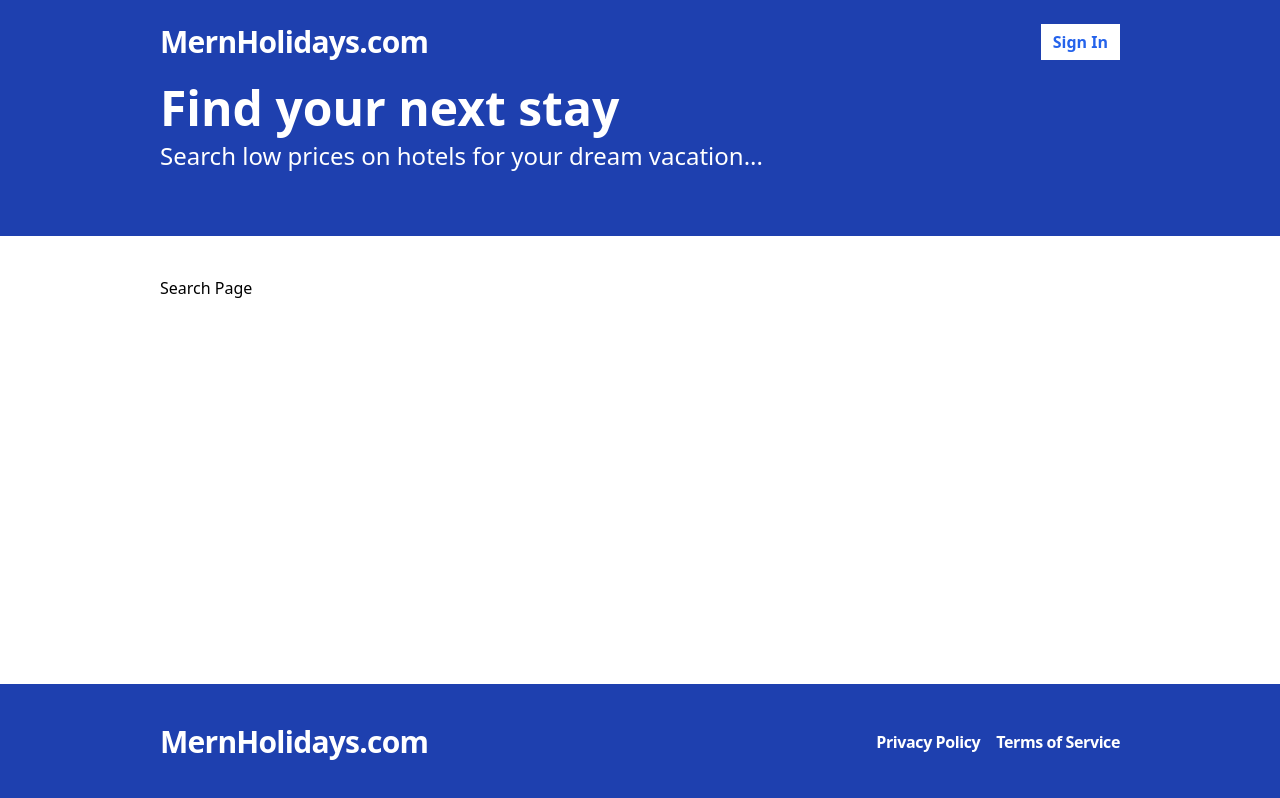
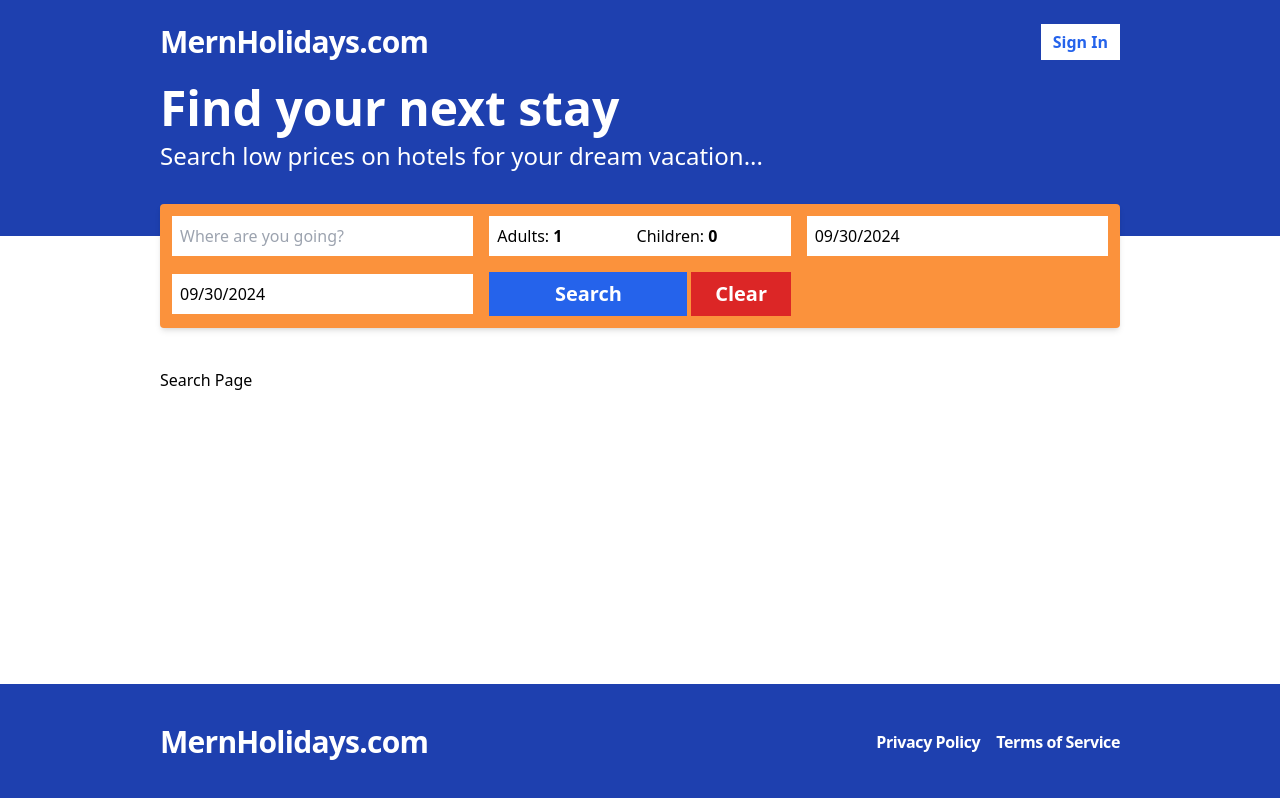
Before and after one commit to iuliamariagroza/Hotel-Booking-App, a React (Vite) app in the folder frontend/: page /search in a window 1280 px wide. Built offline with nearby package versions, Linux system fonts and the light colour scheme; no server answers.

Commit message:
implemented the search bar

```diff
--- a/frontend/package.json
+++ b/frontend/package.json
@@ -11,6 +11,7 @@
   },
   "dependencies": {
     "react": "^18.3.1",
+    "react-datepicker": "^7.4.0",
     "react-dom": "^18.3.1",
     "react-hook-form": "^7.53.0",
     "react-icons": "^5.3.0",
@@ -20,6 +21,7 @@
   "devDependencies": {
     "@eslint/js": "^9.9.0",
     "@types/react": "^18.3.3",
+    "@types/react-datepicker": "^6.2.0",
     "@types/react-dom": "^18.3.0",
     "@vitejs/plugin-react-swc": "^3.5.0",
     "autoprefixer": "^10.4.20",
--- a/frontend/src/App.tsx
+++ b/frontend/src/App.tsx
@@ -11,6 +11,8 @@ import AddHotel from "./pages/AddHotel";
 import { useAppContext } from "./contexts/AppContext";
 import MyHotels from "./pages/MyHotels";
 import EditHotel from "./pages/EditHotel";
+import SearchBar from "./components/SearchBar";
+import Search from "./pages/Search";
 
 function App() {
   const { isLoggenIn } = useAppContext();
@@ -29,7 +31,7 @@ function App() {
           path="/search"
           element={
             <Layout>
-              <p>Search Page</p>
+              <Search />
             </Layout>
           }
         />
--- /dev/null
+++ b/frontend/src/components/SearchBar.tsx
@@ -0,0 +1,113 @@
+import { FormEvent, useState } from "react";
+import { useSearchContext } from "../contexts/SearchContext";
+// import { MdTravelExplore } from "react-icons/md";
+import DatePicker from "react-datepicker";
+import "react-datepicker/dist/react-datepicker.css";
+import { useNavigate } from "react-router-dom";
+
+const SearchBar = () => {
+  const navigate = useNavigate();
+  const search = useSearchContext();
+
+  const [destination, setDestination] = useState<string>(search.destination);
+  const [checkIn, setCheckIn] = useState<Date>(search.checkIn);
+  const [checkOut, setCheckOut] = useState<Date>(search.checkOut);
+  const [adultCount, setAdultCount] = useState<number>(search.adultCount);
+  const [childCount, setChildCount] = useState<number>(search.childCount);
+
+  const handleSubmit = (event: FormEvent) => {
+    event.preventDefault();
+    search.saveSearchValues(
+      destination,
+      checkIn,
+      checkOut,
+      adultCount,
+      childCount
+    );
+    navigate("/search");
+  };
+
+  const minDate = new Date();
+  const maxDate = new Date();
+  maxDate.setFullYear(maxDate.getFullYear() + 1);
+
+  return (
+    <form
+      onSubmit={handleSubmit}
+      className="-mt-8 p-3 bg-orange-400 rounded shadow-md grid grid-cols-2 lg:grid-cols-3 2xl:grid-cols-5 items-center gap-4"
+    >
+      <div className="flex flex-row items-center flex-1 bg-white p-2">
+        {/* <MdTravelExplore size={25} className="mr-2" /> */}
+        <input
+          placeholder="Where are you going?"
+          className="text-md w-full focus:outline-none"
+          value={destination}
+          onChange={(event) => setDestination(event.target.value)}
+        />
+      </div>
+
+      <div className="flex bg-white px-2 py-1 gap-2">
+        <label className="items-center flex">
+          Adults:
+          <input
+            className="w-full p-1 focus:outline-none font-bold"
+            type="number"
+            min={1}
+            max={20}
+            value={adultCount}
+            onChange={(event) => setAdultCount(parseInt(event.target.value))}
+          />
+        </label>
+        <label className="items-center flex">
+          Children:
+          <input
+            className="w-full p-1 focus:outline-none font-bold"
+            type="number"
+            min={0}
+            max={20}
+            value={childCount}
+            onChange={(event) => setChildCount(parseInt(event.target.value))}
+          />
+        </label>
+      </div>
+      <div>
+        <DatePicker
+          selected={checkIn}
+          onChange={(date) => setCheckIn(date as Date)}
+          selectsStart
+          startDate={checkIn}
+          endDate={checkOut}
+          minDate={minDate}
+          maxDate={maxDate}
+          placeholderText="Check-in Date"
+          className="min-w-full bg-white p-2 focus:outline-none"
+          wrapperClassName="min-w-full"
+        />
+      </div>
+      <div>
+        <DatePicker
+          selected={checkOut}
+          onChange={(date) => setCheckOut(date as Date)}
+          selectsStart
+          startDate={checkIn}
+          endDate={checkOut}
+          minDate={minDate}
+          maxDate={maxDate}
+          placeholderText="Check-out Date"
+          className="min-w-full bg-white p-2 focus:outline-none"
+          wrapperClassName="min-w-full"
+        />
+      </div>
+      <div className="flex gap-1">
+        <button className="w-2/3 bg-blue-600 text-white h-full p-2 font-bold text-xl hover:bg-blue-500">
+          Search
+        </button>
+        <button className="w-1/3 bg-red-600 text-white h-full p-2 font-bold text-xl hover:bg-red-500">
+          Clear
+        </button>
+      </div>
+    </form>
+  );
+};
+
+export default SearchBar;
--- /dev/null
+++ b/frontend/src/contexts/SearchContext.tsx
@@ -0,0 +1,73 @@
+import React, { useContext, useState } from "react";
+
+type SearchContext = {
+  destination: string;
+  checkIn: Date;
+  checkOut: Date;
+  adultCount: number;
+  childCount: number;
+  hotelId: string;
+  saveSearchValues: (
+    destination: string,
+    checkIn: Date,
+    checkOut: Date,
+    adultCount: number,
+    childCount: number
+  ) => void;
+};
+
+const SearchContext = React.createContext<SearchContext | undefined>(undefined);
+
+type SearchContextProviderProps = {
+  children: React.ReactNode;
+};
+
+export const SearchContextProvider = ({
+  children,
+}: SearchContextProviderProps) => {
+  const [destination, setDestination] = useState<string>("");
+  const [checkIn, setCheckIn] = useState<Date>(new Date());
+  const [checkOut, setCheckOut] = useState<Date>(new Date());
+  const [adultCount, setAdultCount] = useState<number>(1);
+  const [childCount, setChildCount] = useState<number>(0);
+  const [hotelId, setHotelId] = useState<string>("");
+
+  const saveSearchValues = (
+    destination: string,
+    checkIn: Date,
+    checkOut: Date,
+    adultCount: number,
+    childCount: number,
+    hotelId?: string
+  ) => {
+    setDestination(destination);
+    setCheckIn(checkIn);
+    setCheckOut(checkOut);
+    setAdultCount(adultCount);
+    setChildCount(childCount);
+    if (hotelId) {
+      setHotelId(hotelId);
+    }
+  };
+
+  return (
+    <SearchContext.Provider
+      value={{
+        destination,
+        checkIn,
+        checkOut,
+        adultCount,
+        childCount,
+        hotelId,
+        saveSearchValues,
+      }}
+    >
+      {children}
+    </SearchContext.Provider>
+  );
+};
+
+export const useSearchContext = () => {
+  const context = useContext(SearchContext);
+  return context as SearchContext;
+};
--- a/frontend/src/layouts/Layout.tsx
+++ b/frontend/src/layouts/Layout.tsx
@@ -1,6 +1,7 @@
 import Footer from "../components/Footer";
 import Header from "../components/Header";
 import Hero from "../components/Hero";
+import SearchBar from "../components/SearchBar";
 
 interface Props {
   children: React.ReactNode; // children - content you place between the opening and closing tags
@@ -12,6 +13,9 @@ const Layout = ({ children }: Props) => {
     <div className="flex flex-col min-h-screen">
       <Header />
       <Hero />
+      <div className="container mx-auto">
+        <SearchBar />
+      </div>
       <div className="container mx-auto py-10 flex-1">{children}</div>
       <Footer />
     </div>
--- a/frontend/src/main.tsx
+++ b/frontend/src/main.tsx
@@ -4,6 +4,7 @@ import { QueryClient, QueryClientProvider } from "react-query";
 import App from "./App.tsx";
 import { AppContextProvider } from "./contexts/AppContext.tsx";
 import "./index.css";
+import { SearchContextProvider } from "./contexts/SearchContext.tsx";
 
 const queryClient = new QueryClient({
   defaultOptions: {
@@ -17,7 +18,9 @@ createRoot(document.getElementById("root")!).render(
   <StrictMode>
     <QueryClientProvider client={queryClient}>
       <AppContextProvider>
-        <App />
+        <SearchContextProvider>
+          <App />
+        </SearchContextProvider>
       </AppContextProvider>
     </QueryClientProvider>
   </StrictMode>
--- /dev/null
+++ b/frontend/src/pages/Search.tsx
@@ -0,0 +1,9 @@
+import { useSearchContext } from "../contexts/SearchContext";
+
+const Search = () => {
+  const search = useSearchContext();
+  console.log(search);
+  return <>Search Page</>;
+};
+
+export default Search;
```
Also changed, not shown: 1 other file (tests, documents, lock files or other folders).
